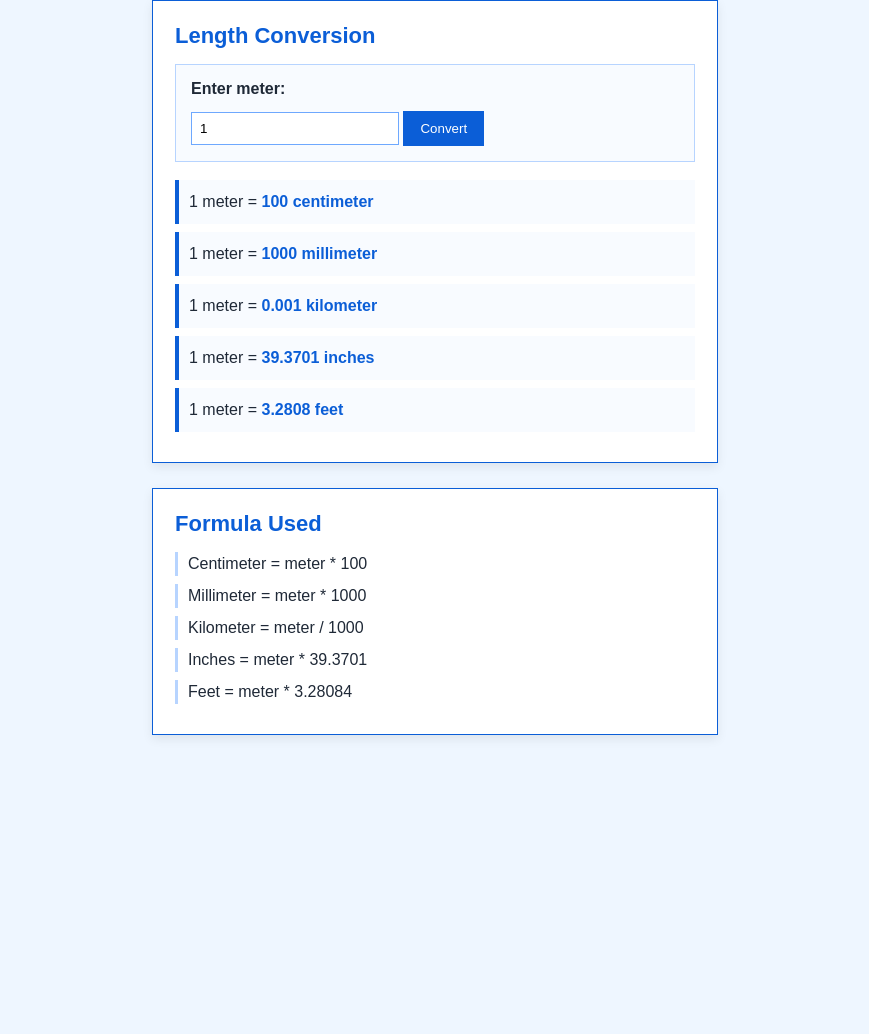
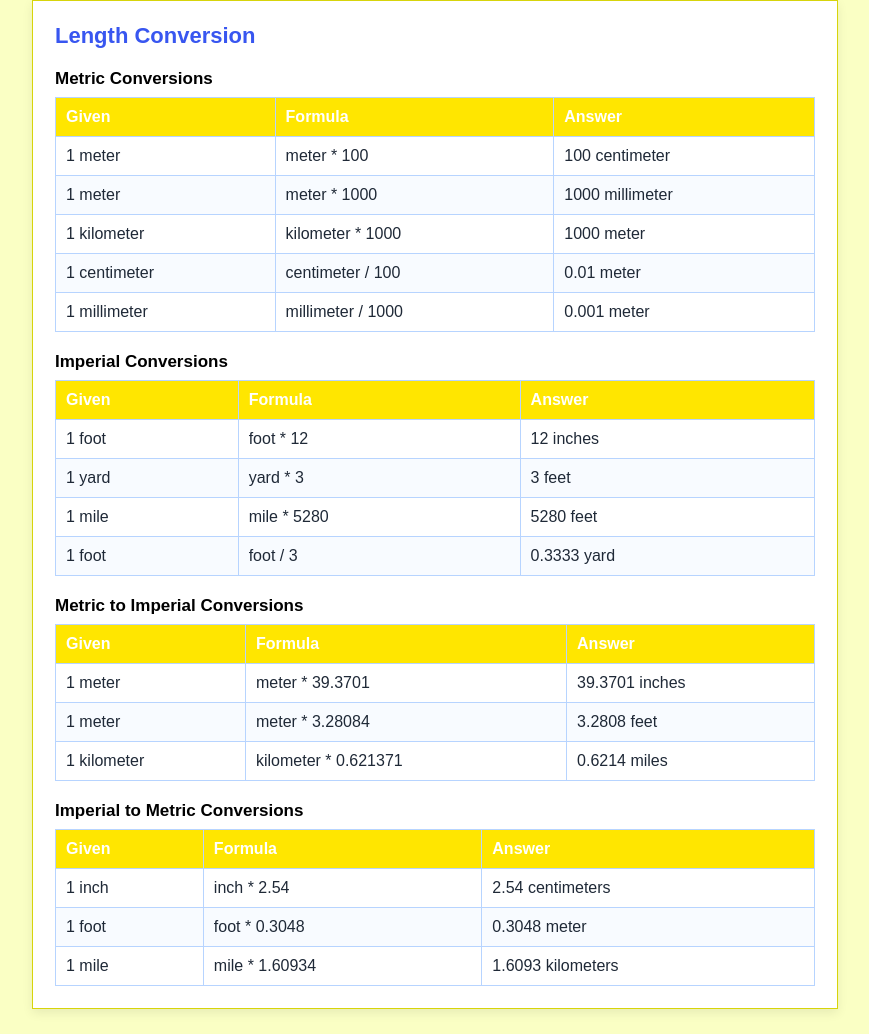
Before and after one commit to imarkmccastro/APPLICATIONS-DEVELOPMENT-AND-EMERGING-TECHNOLOGIES-LAB-, a PHP site: page /length_conversion.php in a window 1280 px wide. Shown: the whole page, without its empty margins (205-1074 px from the left). Before the commit the page ends 737 px from the top, so only its background shows below. Run offline with PHP 8.4, Linux system fonts and the light colour scheme.

Commit message:
Done_ Table Conversion

```diff
--- a/FA2_/length_conversion.php
+++ b/FA2_/length_conversion.php
@@ -1,15 +1,12 @@
 <?php
 $meter = 1;
-
-if (isset($_POST["meter"])) {
-    $meter = $_POST["meter"];
-}
-
-$centimeter = $meter * 100;
-$millimeter = $meter * 1000;
-$kilometer = $meter / 1000;
-$inch = $meter * 39.3701;
-$foot = $meter * 3.28084;
+$kilometer = 1;
+$centimeter = 1;
+$millimeter = 1;
+$inch = 1;
+$foot = 1;
+$yard = 1;
+$mile = 1;
 ?>
 <!DOCTYPE html>
 <html lang="en">
@@ -24,28 +21,116 @@ $foot = $meter * 3.28084;
     <div class="box conversion-box">
         <h2>Length Conversion</h2>
 
-        <form method="post" class="conversion-form">
-            <label>Enter meter:</label>
-            <input type="number" name="meter" step="0.01" value="<?php echo $meter; ?>">
-            <input type="submit" value="Convert">
-        </form>
+        <h3>Metric Conversions</h3>
+        <table class="conversion-table">
+            <tr>
+                <th>Given</th>
+                <th>Formula</th>
+                <th>Answer</th>
+            </tr>
+            <tr>
+                <td><?php echo $meter; ?> meter</td>
+                <td>meter * 100</td>
+                <td><?php echo $meter * 100; ?> centimeter</td>
+            </tr>
+            <tr>
+                <td><?php echo $meter; ?> meter</td>
+                <td>meter * 1000</td>
+                <td><?php echo $meter * 1000; ?> millimeter</td>
+            </tr>
+            <tr>
+                <td><?php echo $kilometer; ?> kilometer</td>
+                <td>kilometer * 1000</td>
+                <td><?php echo $kilometer * 1000; ?> meter</td>
+            </tr>
+            <tr>
+                <td><?php echo $centimeter; ?> centimeter</td>
+                <td>centimeter / 100</td>
+                <td><?php echo $centimeter / 100; ?> meter</td>
+            </tr>
+            <tr>
+                <td><?php echo $millimeter; ?> millimeter</td>
+                <td>millimeter / 1000</td>
+                <td><?php echo $millimeter / 1000; ?> meter</td>
+            </tr>
+        </table>
 
-        <div class="result-list">
-            <p><?php echo $meter; ?> meter = <span><?php echo $centimeter; ?> centimeter</span></p>
-            <p><?php echo $meter; ?> meter = <span><?php echo $millimeter; ?> millimeter</span></p>
-            <p><?php echo $meter; ?> meter = <span><?php echo $kilometer; ?> kilometer</span></p>
-            <p><?php echo $meter; ?> meter = <span><?php echo number_format($inch, 4); ?> inches</span></p>
-            <p><?php echo $meter; ?> meter = <span><?php echo number_format($foot, 4); ?> feet</span></p>
-        </div>
-    </div>
+        <h3>Imperial Conversions</h3>
+        <table class="conversion-table">
+            <tr>
+                <th>Given</th>
+                <th>Formula</th>
+                <th>Answer</th>
+            </tr>
+            <tr>
+                <td><?php echo $foot; ?> foot</td>
+                <td>foot * 12</td>
+                <td><?php echo $foot * 12; ?> inches</td>
+            </tr>
+            <tr>
+                <td><?php echo $yard; ?> yard</td>
+                <td>yard * 3</td>
+                <td><?php echo $yard * 3; ?> feet</td>
+            </tr>
+            <tr>
+                <td><?php echo $mile; ?> mile</td>
+                <td>mile * 5280</td>
+                <td><?php echo $mile * 5280; ?> feet</td>
+            </tr>
+            <tr>
+                <td><?php echo $foot; ?> foot</td>
+                <td>foot / 3</td>
+                <td><?php echo number_format($foot / 3, 4); ?> yard</td>
+            </tr>
+        </table>
 
-    <div class="box formula-box">
-        <h2>Formula Used</h2>
-        <p>Centimeter = meter * 100</p>
-        <p>Millimeter = meter * 1000</p>
-        <p>Kilometer = meter / 1000</p>
-        <p>Inches = meter * 39.3701</p>
-        <p>Feet = meter * 3.28084</p>
+        <h3>Metric to Imperial Conversions</h3>
+        <table class="conversion-table">
+            <tr>
+                <th>Given</th>
+                <th>Formula</th>
+                <th>Answer</th>
+            </tr>
+            <tr>
+                <td><?php echo $meter; ?> meter</td>
+                <td>meter * 39.3701</td>
+                <td><?php echo number_format($meter * 39.3701, 4); ?> inches</td>
+            </tr>
+            <tr>
+                <td><?php echo $meter; ?> meter</td>
+                <td>meter * 3.28084</td>
+                <td><?php echo number_format($meter * 3.28084, 4); ?> feet</td>
+            </tr>
+            <tr>
+                <td><?php echo $kilometer; ?> kilometer</td>
+                <td>kilometer * 0.621371</td>
+                <td><?php echo number_format($kilometer * 0.621371, 4); ?> miles</td>
+            </tr>
+        </table>
+
+        <h3>Imperial to Metric Conversions</h3>
+        <table class="conversion-table">
+            <tr>
+                <th>Given</th>
+                <th>Formula</th>
+                <th>Answer</th>
+            </tr>
+            <tr>
+                <td><?php echo $inch; ?> inch</td>
+                <td>inch * 2.54</td>
+                <td><?php echo $inch * 2.54; ?> centimeters</td>
+            </tr>
+            <tr>
+                <td><?php echo $foot; ?> foot</td>
+                <td>foot * 0.3048</td>
+                <td><?php echo $foot * 0.3048; ?> meter</td>
+            </tr>
+            <tr>
+                <td><?php echo $mile; ?> mile</td>
+                <td>mile * 1.60934</td>
+                <td><?php echo number_format($mile * 1.60934, 4); ?> kilometers</td>
+            </tr>
+        </table>
     </div>
 </body>
 </html>
--- a/FA2_/style.css
+++ b/FA2_/style.css
@@ -1,25 +1,25 @@
 body {
     font-family: Arial, sans-serif;
     margin: 0;
-    background: #eef6ff;
+    background: #faffc4;
     color: #1f2937;
 }
 
 h3 {
-    width: 520px;
-    margin: 25px auto 12px;
-    font-weight: normal;
+    margin: 20px 0 8px;
+    color: #000000;
+    font-size: 17px;
 }
 
 h2 {
     margin: 0 0 15px;
-    color: #0b5ed7;
+    color: #3856f0;
     font-size: 22px;
 }
 
 .box {
-    width: 520px;
-    border: 1px solid #0b5ed7;
+    width: 760px;
+    border: 1px solid #d7d40b;
     padding: 22px;
     margin-left: auto;
     margin-right: auto;
@@ -37,59 +37,32 @@ h2 {
     line-height: 1.5;
 }
 
+.conversion-table {
+    width: 100%;
+    border-collapse: collapse;
+}
+
+.conversion-table th {
+    background: #ffe600;
+    color: white;
+}
+
+.conversion-table th,
+.conversion-table td {
+    border: 1px solid #b7d4ff;
+    padding: 10px;
+    text-align: left;
+}
+
+.conversion-table tr:nth-child(odd) td {
+    background: #f8fbff;
+}
+
 input {
     margin-top: 8px;
     padding: 5px;
 }
 
-.conversion-form {
-    padding: 15px;
-    margin-bottom: 18px;
-    background: #f8fbff;
-    border: 1px solid #b7d4ff;
-}
-
-.conversion-form label {
-    display: block;
-    margin-bottom: 5px;
-    font-weight: bold;
-}
-
-.conversion-form input[type="number"] {
-    width: 190px;
-    padding: 8px;
-    border: 1px solid #6ea8fe;
-}
-
-.conversion-form input[type="submit"] {
-    padding: 9px 16px;
-    background: #0b5ed7;
-    color: white;
-    border: 1px solid #0b5ed7;
-    cursor: pointer;
-}
-
-.conversion-form input[type="submit"]:hover {
-    background: #084298;
-}
-
-.result-list p {
-    padding: 10px;
-    margin: 8px 0;
-    background: #f8fbff;
-    border-left: 4px solid #0b5ed7;
-}
-
-.result-list span {
-    font-weight: bold;
-    color: #0b5ed7;
-}
-
-.formula-box p {
-    padding-left: 10px;
-    border-left: 3px solid #b7d4ff;
-}
-
 a {
     color: blue;
 }
```
